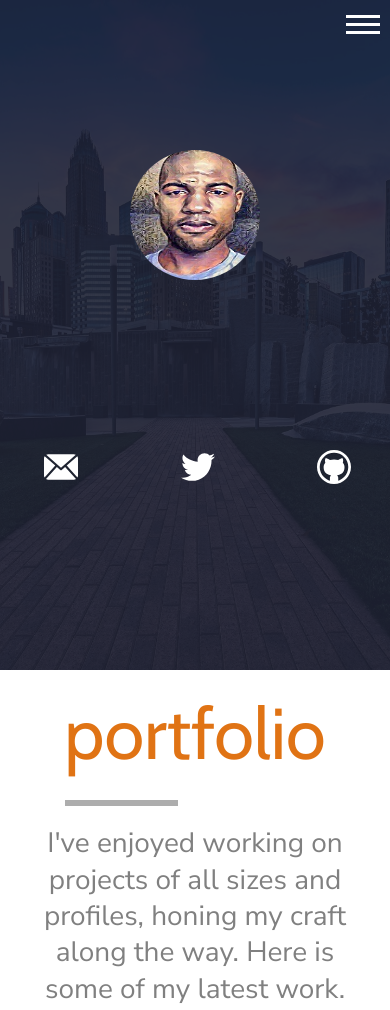
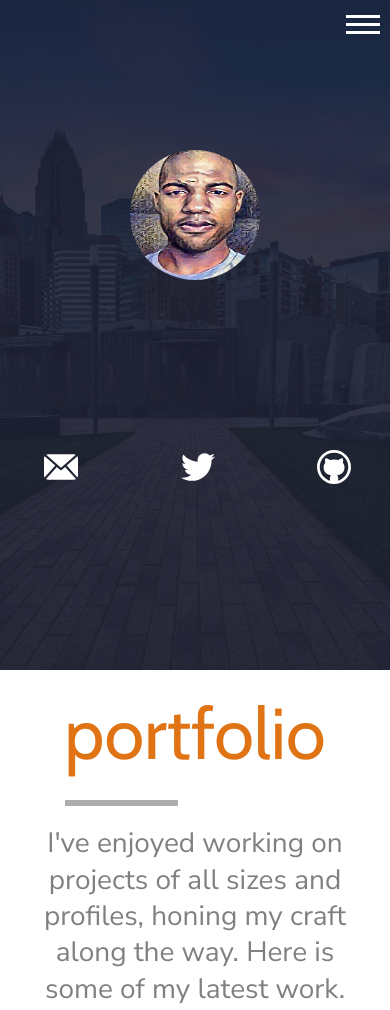
Before and after one commit to devantonio/devantonio.github.io, a plain HTML site: page index.html in a window 390 px wide. Shown: the top 1010 px of the page. Drawn offline with nearby package versions, Linux system fonts and the light colour scheme.

Commit message:
UPDATE portfolio.css
test background images in ios

```diff
--- a/css/portfolio.css
+++ b/css/portfolio.css
@@ -553,21 +553,7 @@ header {
 .location ul li{
   line-height: 70px;
 }
-
-
-
-
-
-/*            */
-
-
-
-
-
-
-
-
-
+/*  MEDIA QUERIES  */
 
 @media screen and (max-height: 480px) {
   .img-container {
@@ -600,7 +586,7 @@ header {
 }
 
 @media screen and (max-width: 580px) {
-  header {
+ /* header {
     background: url(../background-photos/skyline5.jpg) 50%;
     background-attachment: fixed;
     background-size: 100% 100%;
@@ -609,8 +595,18 @@ header {
     position: relative;
     float: left;
     width: 100%;
+  }*/
+ header {
+    background: url(../background-photos/skyline5.jpg) 50%;
+    background-attachment: fixed;
+    background-size: cover;
+    background-repeat: no-repeat;
+    background-position: top center;
+    text-align: center;
+    position: relative;
+    float: left;
+    width: 100%;
   }
-
 }
 
 @media screen and (min-width: 580px) {
```
